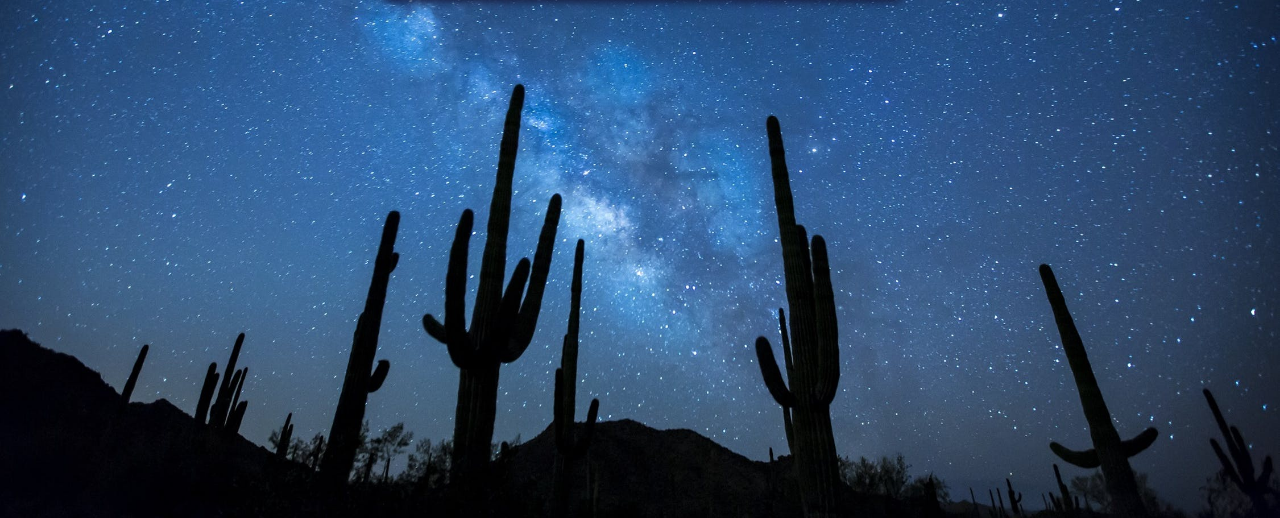
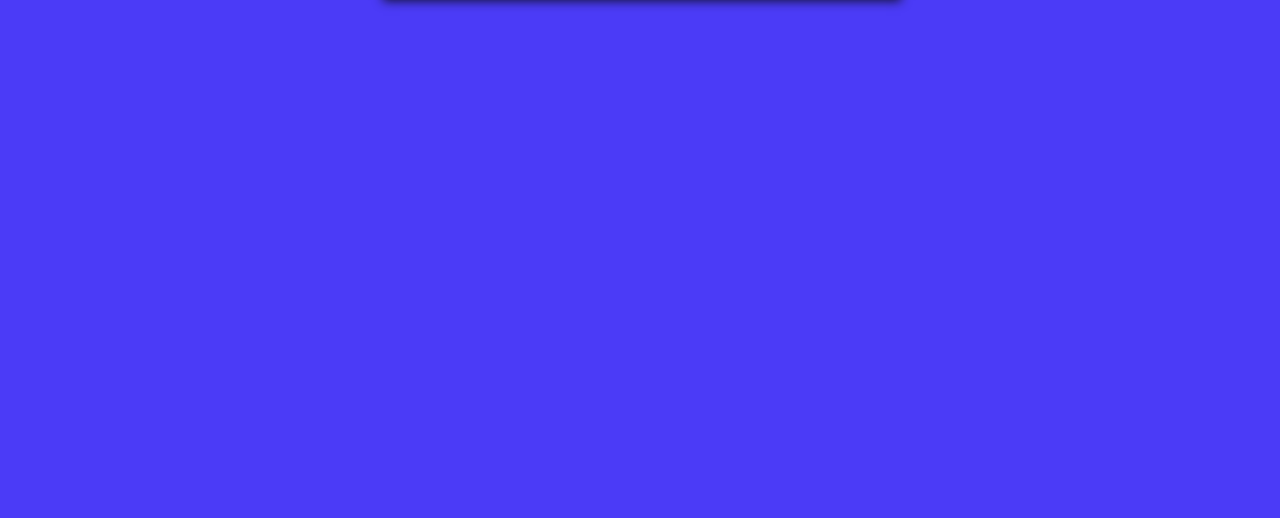
Before and after one commit to EugenioJ/Relogio-Js, a plain HTML site: page Index.html in a window 1280 px wide. Shown: the part 282-800 px from the top of the page. Drawn offline with Linux system fonts and the light colour scheme.

Commit message:
Update Index.html

```diff
--- a/Index.html
+++ b/Index.html
@@ -83,20 +83,20 @@
                 timer = setInterval(tempo, 1000);
                 var horaG =  new Date().getHours();
                 function bg(agora){
-                    if (agora > 19 | agora < 5){
+                    if (agora > 19 & agora < 5){
                         document.body.style.backgroundImage = "url("+noite+")";
                         bgimg
                     }
-                    else if (agora > 5 | agora < 11){
+                    else if (agora > 5 & agora < 11){
                         document.body.style.backgroundImage = "url("+manha+")";
                         bgimg
 
                     }
-                    else if(agora > 11 | agora < 16){
+                    else if(agora > 11 & agora < 16){
                         document.body.style.backgroundImage = "url("+dia+")";
                         bgimg
                     }
-                    else if(agora > 16 | agora < 19){
+                    else if(agora > 16 & agora < 19){
                         document.body.style.backgroundImage = "url("+tarde+")";
                         bgimg
                     }
```
